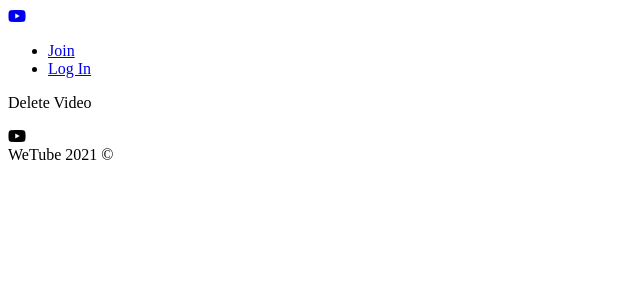
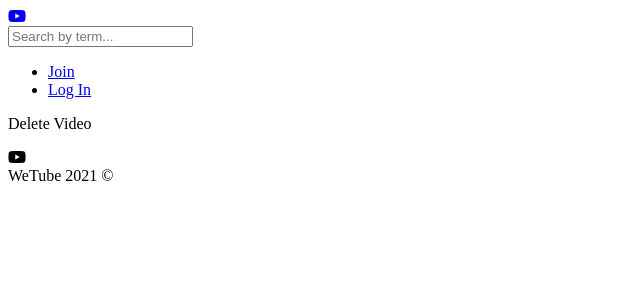
Before and after one commit to SeungsooChoi/wetube-2021, a Node server app: page /videos/1/delete in a window 1280 px wide. Shown: the top 300 px of the page, without its empty margins (0-640 px from the left). Run offline with Node 20, Linux system fonts and the light colour scheme; some libraries are stand-ins or nearby versions.

Commit message:
add input for search

```diff
--- a/controllers/videoController.js
+++ b/controllers/videoController.js
@@ -1,6 +1,16 @@
-export const home = (req, res) => res.render("home");
-export const search = (req, res) => res.render("search");
-export const upload = (req, res) => res.render("upload");
-export const videoDetail = (req, res) => res.render("videoDetail");
-export const editVideo = (req, res) => res.render("editVideo");
-export const deleteVideo = (req, res) => res.render("deleteVideo");
+export const home = (req, res) => res.render("home", { pageTitle: "Home" });
+export const search = (req, res) => {
+  const {
+    query: { term: searchingBy },
+  } = req;
+  res.render("search", { pageTitle: "Search", searchingBy });
+};
+
+export const upload = (req, res) =>
+  res.render("upload", { pageTitle: "Upload" });
+export const videoDetail = (req, res) =>
+  res.render("videoDetail", { pageTitle: "Video Detail" });
+export const editVideo = (req, res) =>
+  res.render("editVideo", { pageTitle: "Edit Video" });
+export const deleteVideo = (req, res) =>
+  res.render("deleteVideo", { pageTitle: "Delete Video" });
--- a/views/layouts/main.pug
+++ b/views/layouts/main.pug
@@ -2,7 +2,7 @@ doctype html
 html
     head
         link(rel="stylesheet", href="https://use.fontawesome.com/releases/v5.15.2/css/all.css", integrity="sha384-vSIIfh2YWi9wW0r9iZe7RJPrKwp6bG+s9QZMoITbCckVJqGCCRhc+ccxNcdpHuYu", crossorigin="anonymous")
-        title welcome | #{siteName}
+        title #{pageTitle} | #{siteName}
     body
         include ../partials/header
         main
--- a/views/partials/header.pug
+++ b/views/partials/header.pug
@@ -2,6 +2,9 @@ header.header
     .header__column
         a(href=routes.home)
             i.fab.fa-youtube
+    .header__column
+        form(action=routes.search, method="get")
+            input(type="text", placeholder="Search by term...", name="term")
     .header__column
         ul
             li
--- a/views/search.pug
+++ b/views/search.pug
@@ -1,4 +1,5 @@
 extends layouts/main
 
 block content
-    p Search
+    .search__header
+        h3 Searching for : #{searchingBy}
```
